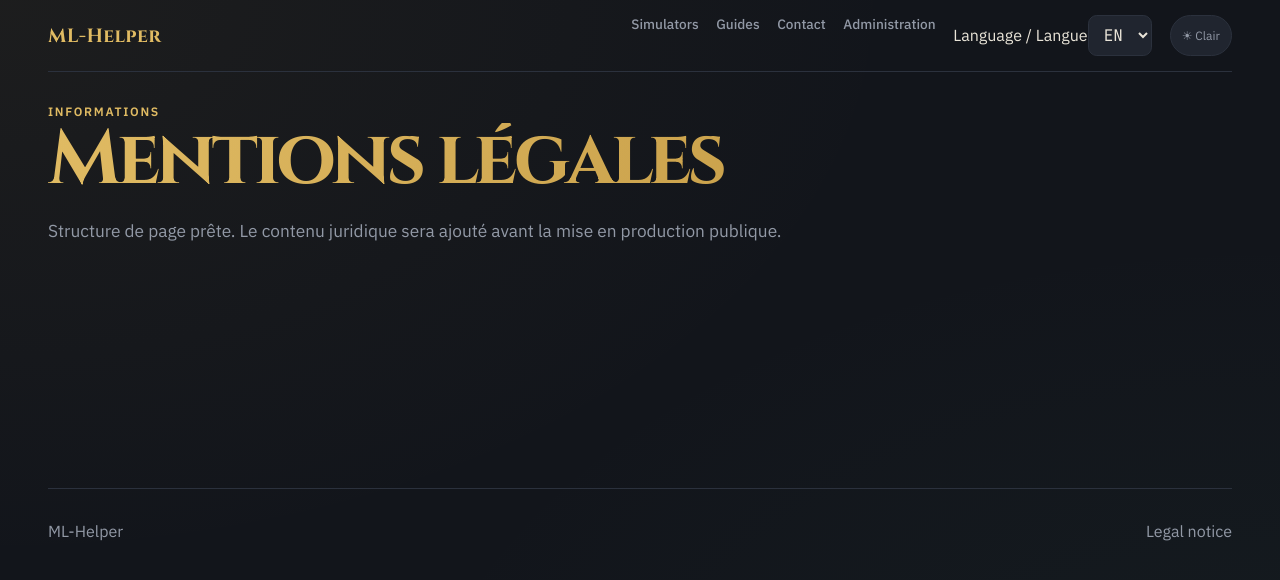
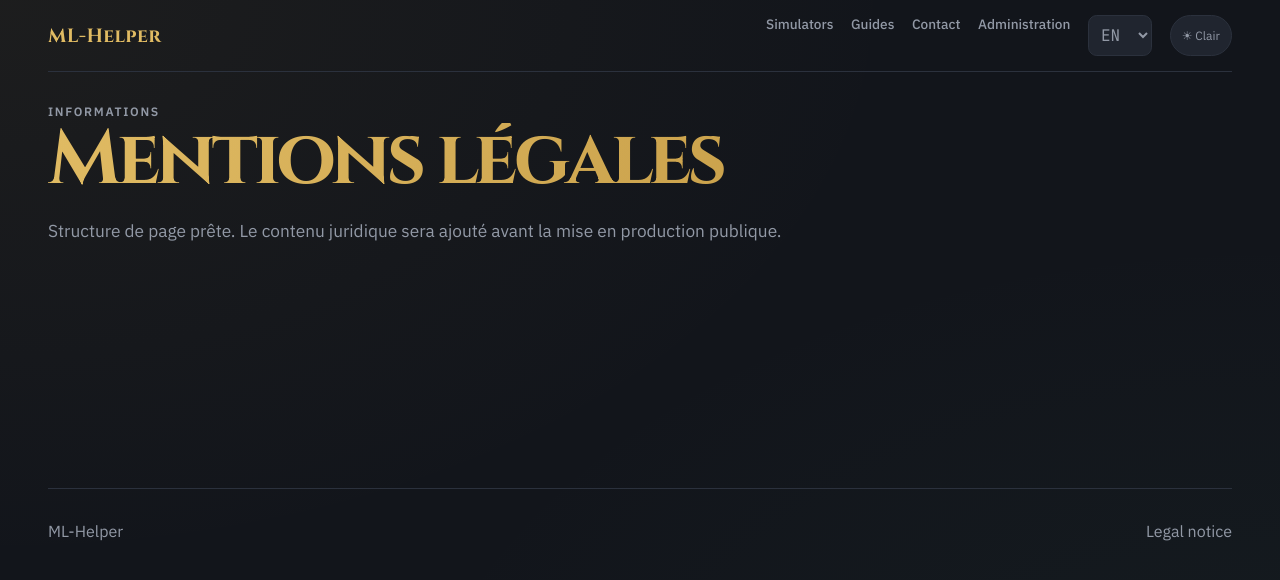
Before and after one commit to magicgg91/ML-Helper, a Next.js app: page /legal in a window 1280 px wide. Shown: the top 580 px of the page. Built offline with nearby package versions, Linux system fonts and the light colour scheme.

Commit message:
Update src/app/globals.css

```diff
--- a/src/app/globals.css
+++ b/src/app/globals.css
@@ -159,7 +159,7 @@ select {
 }
 .eyebrow {
   margin: 0;
-  color: var(--accent-strong);
+  color: var(--text-dim);
   font-size: 0.76rem;
   font-weight: 800;
   letter-spacing: 0.14em;
@@ -174,7 +174,7 @@ select {
 .hero-actions a,
 .public-card a,
 .empty-state a {
-  color: var(--accent-strong);
+  color: var(--text);
   font-weight: 700;
 }
 .hero-actions .primary-link {
@@ -187,19 +187,25 @@ select {
 .card-grid {
   display: grid;
   grid-template-columns: repeat(auto-fit, minmax(13rem, 1fr));
-  gap: 1rem;
-  margin-top: 2rem;
+  gap: 0.65rem;
+  margin-top: 1rem;
 }
 .public-card,
 .empty-state,
 .guide-shell {
-  padding: 1.4rem;
+  padding: 0.9rem 1rem;
   border: 1px solid var(--border);
   border-radius: 1rem;
   background: var(--surface);
 }
 .public-card h2 {
-  margin-top: 0;
+  margin: 0 0 0.35rem;
+  font-size: 1rem;
+}
+.public-card p {
+  margin: 0.25rem 0 0.55rem;
+  color: var(--text-dim);
+  font-size: 0.82rem;
 }
 .public-card-disabled {
   filter: grayscale(1);
@@ -650,7 +656,7 @@ select {
 }
 .unconfirmed {
   display: block;
-  color: var(--accent);
+  color: var(--violet-bright);
   font-size: 0.72rem;
 }
 .unconfirmed-notice {
@@ -1262,6 +1268,67 @@ body > main h1 {
   background: color-mix(in srgb, var(--ember) 10%, var(--bg));
   color: var(--text);
 }
+.calculator-row-disabled {
+  opacity: 0.48;
+}
+.calculator-row-disabled td:first-child {
+  color: var(--text-faint);
+}
+.sr-only {
+  position: absolute;
+  width: 1px;
+  height: 1px;
+  padding: 0;
+  margin: -1px;
+  overflow: hidden;
+  clip: rect(0, 0, 0, 0);
+  white-space: nowrap;
+  border: 0;
+}
+.locale-switcher select {
+  width: auto;
+  min-width: 4rem;
+  padding: 0.35rem 0.5rem;
+  color: var(--text-dim);
+  background: var(--bg-panel-raised);
+}
+.admin-header-actions {
+  display: flex;
+  align-items: center;
+  gap: 0.65rem;
+}
+.admin-account {
+  position: relative;
+}
+.admin-account summary {
+  color: var(--text-dim);
+  cursor: pointer;
+}
+.admin-account-menu {
+  position: absolute;
+  z-index: 20;
+  right: 0;
+  top: calc(100% + 0.5rem);
+  width: min(22rem, calc(100vw - 2rem));
+  padding: 1rem;
+  border: 1px solid var(--border);
+  border-radius: 10px;
+  background: var(--bg-panel-raised);
+  box-shadow: 0 1rem 2rem rgb(0 0 0 / 25%);
+}
+.admin-account-menu form {
+  display: grid;
+  gap: 0.65rem;
+}
+.admin-account-menu label {
+  display: grid;
+  gap: 0.25rem;
+  color: var(--text-dim);
+}
+.admin-account-menu .secondary-action {
+  width: 100%;
+  margin-top: 0.75rem;
+}
 .form-success {
   border-color: var(--emerald-bright);
   background: color-mix(in srgb, var(--emerald) 10%, var(--bg));
```
